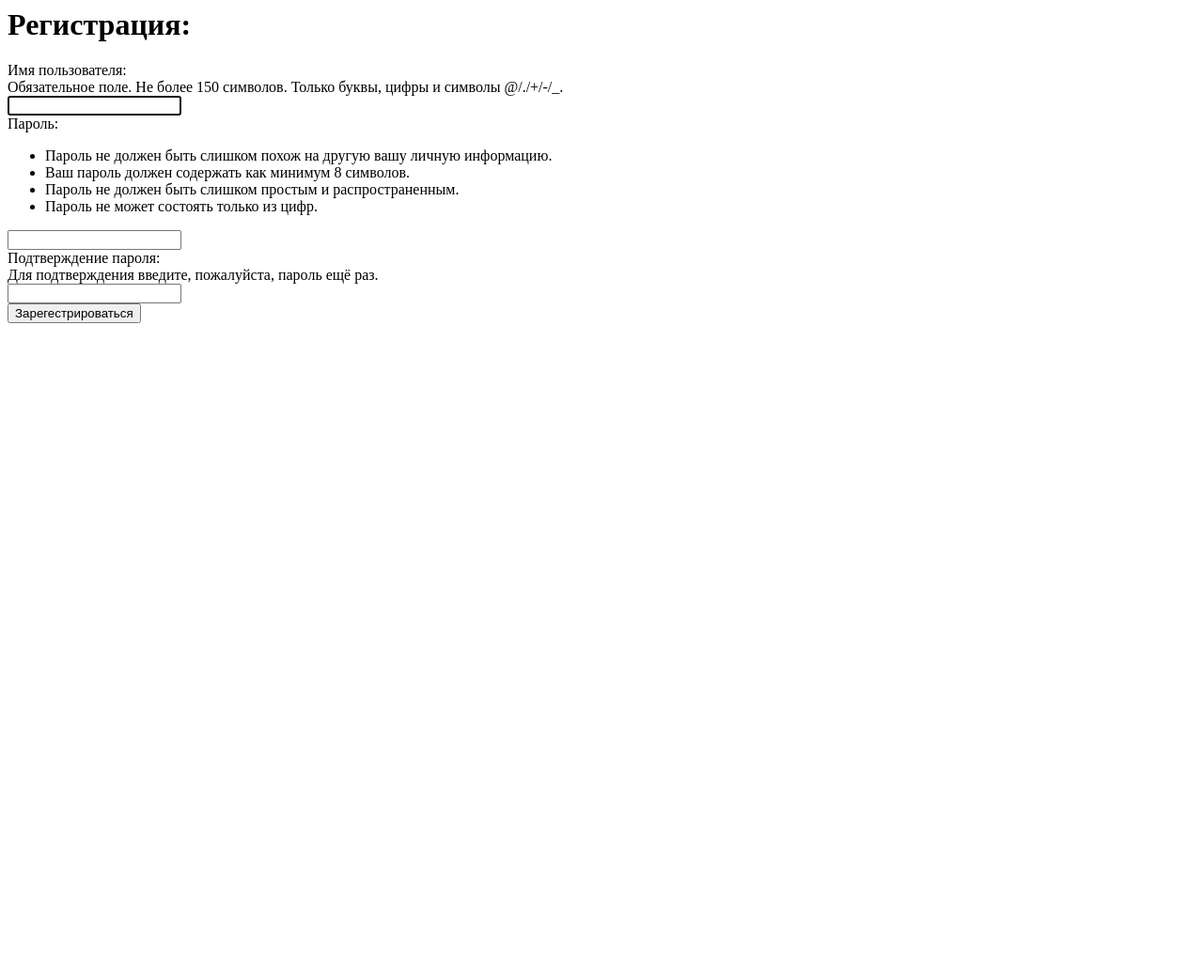
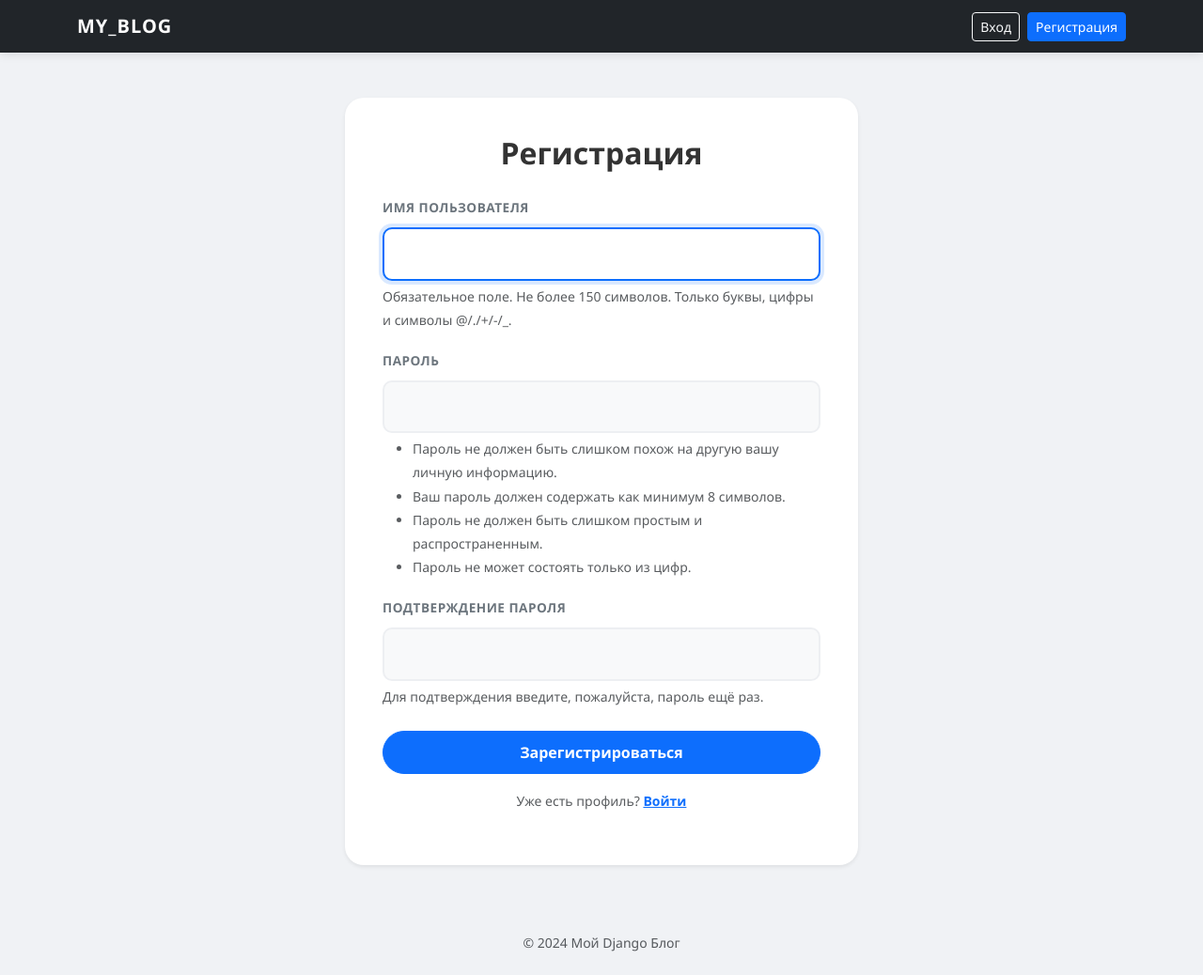
Before and after one commit to AlgoClassWork/social_media_django, a Django app: page /register/ in a window 1280 px wide. Shown: the whole page at 94% size. Before the commit the page ends 344 px from the top, so only its background shows below. Run offline with Django 5.2, Linux system fonts and the light colour scheme.

Commit message:
Add files via upload

```diff
--- /dev/null
+++ b/static/style.css
@@ -0,0 +1,87 @@
+/* Общие настройки */
+body {
+    background-color: #f0f2f5;
+    font-family: 'Segoe UI', Tahoma, Geneva, Verdana, sans-serif;
+    color: #333;
+}
+
+/* Навигация */
+.navbar {
+    box-shadow: 0 2px 10px rgba(0,0,0,0.1);
+}
+
+.navbar-brand {
+    font-weight: 800;
+    letter-spacing: 1px;
+    text-transform: uppercase;
+}
+
+/* Карточки постов */
+.post-card {
+    border: none;
+    border-radius: 15px;
+    overflow: hidden;
+    transition: transform 0.3s ease, box-shadow 0.3s ease;
+    background: #fff;
+}
+
+.post-card:hover {
+    transform: translateY(-8px);
+    box-shadow: 0 12px 20px rgba(0,0,0,0.15);
+}
+
+/* Контент контейнера (для форм и постов) */
+.article-container {
+    background: white;
+    padding: 40px;
+    border-radius: 20px;
+    box-shadow: 0 5px 15px rgba(0,0,0,0.05);
+    line-height: 1.8;
+}
+
+/* Кнопки */
+.btn-custom {
+    border-radius: 25px;
+    padding: 10px 25px;
+    font-weight: 600;
+    transition: all 0.3s ease;
+}
+
+/* СТИЛИЗАЦИЯ ФОРМ (Исправлено) */
+.django-form-field input,
+.django-form-field textarea,
+.django-form-field select,
+.custom-input {
+    display: block;
+    width: 100%;
+    padding: 12px 15px;
+    font-size: 1rem;
+    border: 2px solid #edeff2;
+    border-radius: 10px;
+    background-color: #f8f9fa;
+    transition: all 0.2s ease-in-out;
+}
+
+.django-form-field input:focus,
+.custom-input:focus {
+    background-color: #fff;
+    border-color: #0d6efd;
+    outline: 0;
+    box-shadow: 0 0 0 0.25rem rgba(13, 110, 253, 0.15);
+}
+
+.form-label {
+    font-size: 0.85rem;
+    text-transform: uppercase;
+    letter-spacing: 0.5px;
+    margin-bottom: 8px;
+}
+
+/* Стили для списков ошибок Django */
+.errorlist {
+    list-style: none;
+    padding: 0;
+    margin: 0;
+    color: #dc3545;
+    font-size: 0.8rem;
+}
--- /dev/null
+++ b/templates/base.html
@@ -0,0 +1,45 @@
+{% load static %}
+<!DOCTYPE html>
+<html lang="ru">
+<head>
+    <meta charset="UTF-8">
+    <meta name="viewport" content="width=device-width, initial-scale=1.0">
+    <title>Django Blog</title>
+    <link href="https://cdn.jsdelivr.net/npm/bootstrap@5.3.0/dist/css/bootstrap.min.css" rel="stylesheet">
+    <link rel="stylesheet" href="{% static 'style.css' %}">
+</head>
+<body>
+
+<nav class="navbar navbar-expand-lg navbar-dark bg-dark mb-5">
+    <div class="container">
+        <a class="navbar-brand fw-bold" href="{% url 'post_list' %}">MY_BLOG</a>
+
+        <div class="ms-auto d-flex align-items-center">
+            {% if user.is_authenticated %}
+                <span class="navbar-text me-3 text-light">
+                    Привет, <strong>{{ user.username }}</strong>
+                </span>
+                <form action="{% url 'logout' %}" method="post" class="m-0">
+                    {% csrf_token %}
+                    <button class="btn btn-sm btn-outline-danger">Выход</button>
+                </form>
+            {% else %}
+                <a href="{% url 'login' %}" class="btn btn-sm btn-outline-light me-2">Вход</a>
+                <a href="{% url 'register' %}" class="btn btn-sm btn-primary">Регистрация</a>
+            {% endif %}
+        </div>
+    </div>
+</nav>
+
+<main class="container">
+    {% block content %}
+    {% endblock %}
+</main>
+
+<footer class="text-center py-4 mt-5 text-muted small">
+    &copy; 2024 Мой Django Блог
+</footer>
+
+<script src="https://cdn.jsdelivr.net/npm/bootstrap@5.3.0/dist/js/bootstrap.bundle.min.js"></script>
+</body>
+</html>
--- a/templates/register.html
+++ b/templates/register.html
@@ -1,7 +1,43 @@
-<h1> Регистрация: </h1>
+{% extends 'base.html' %}
 
-<form method="post">
-    {{ form }}
-    {% csrf_token %}
-    <button> Зарегестрироваться </button>
-</form>
+{% block content %}
+<div class="row justify-content-center">
+    <div class="col-md-6">
+        <div class="article-container shadow-sm">
+            <h2 class="text-center fw-bold mb-4">Регистрация</h2>
+
+            <form method="post">
+                {% csrf_token %}
+
+                {% for field in form %}
+                    <div class="mb-3">
+                        <label class="form-label fw-semibold text-secondary">{{ field.label }}</label>
+                        {# Для простоты используем виджет формы, но ниже в CSS мы его "причешем" #}
+                        <div class="django-form-field">
+                            {{ field }}
+                        </div>
+
+                        {% if field.help_text %}
+                            <div class="form-text small">{{ field.help_text|safe }}</div>
+                        {% endif %}
+
+                        {% if field.errors %}
+                            <div class="text-danger small mt-1">
+                                {{ field.errors|striptags }}
+                            </div>
+                        {% endif %}
+                    </div>
+                {% endfor %}
+
+                <div class="d-grid gap-2 mt-4">
+                    <button type="submit" class="btn btn-primary btn-custom">Зарегистрироваться</button>
+                </div>
+            </form>
+
+            <div class="text-center mt-3">
+                <p class="text-muted small">Уже есть профиль? <a href="{% url 'login' %}" class="fw-bold">Войти</a></p>
+            </div>
+        </div>
+    </div>
+</div>
+{% endblock %}
```
Also changed, not shown: templates/detail.html (+31 -7 lines), templates/index.html (+41 -18 lines), templates/login.html (+41 -5 lines), db.sqlite3.
